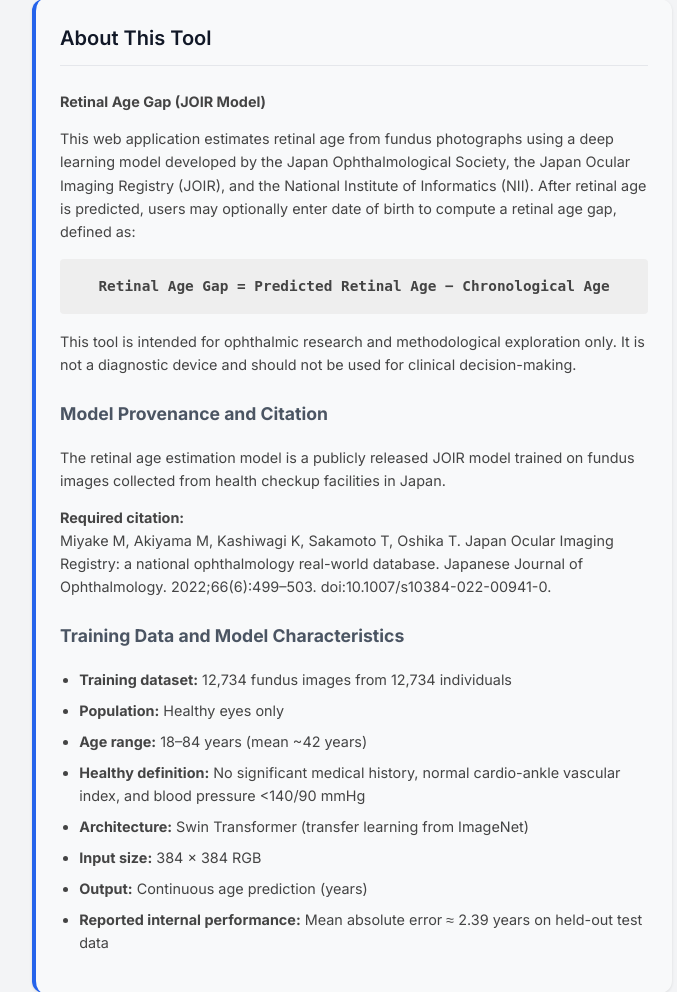
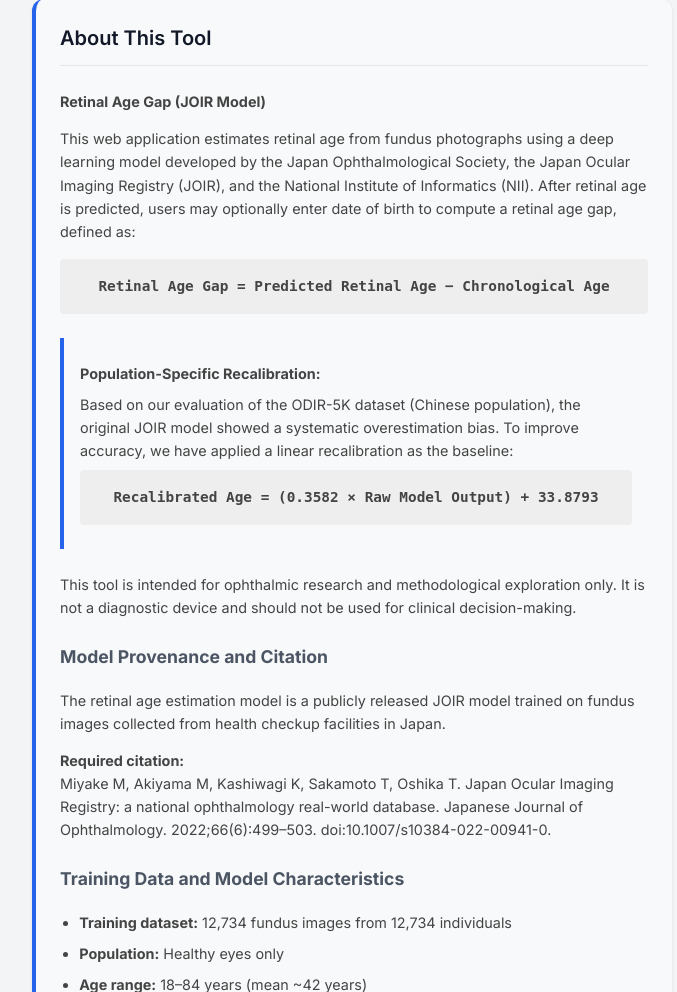
Before and after one commit to JafferLab/Retinal-Age-Gap-Research, a FastAPI app: page / in a window 1280 px wide. Shown: the part 610-1602 px from the top of the page, without its empty margins (288-965 px from the left). Run offline with FastAPI, Linux system fonts and the light colour scheme.

Commit message:
Implement population-specific recalibration as baseline

```diff
--- a/webapp/static/style.css
+++ b/webapp/static/style.css
@@ -301,3 +301,27 @@ input[type="date"] {
     color: #666;
     font-size: 0.8rem;
 }
+
+.recalibration-note {
+    font-size: 0.75rem;
+    color: var(--primary-color);
+    margin-top: 0.5rem;
+    font-weight: 500;
+}
+
+.recalibration-info {
+    background: rgba(var(--primary-rgb), 0.05);
+    border-left: 4px solid var(--primary-color);
+    padding: 1rem;
+    margin: 1.5rem 0;
+    border-radius: 0 8px 8px 0;
+}
+
+.recalibration-info p {
+    margin: 0.5rem 0;
+}
+
+.recalibration-info .formula {
+    margin-top: 0.5rem;
+    font-weight: 600;
+}
--- a/webapp/templates/index.html
+++ b/webapp/templates/index.html
@@ -65,6 +65,7 @@
                     <span class="label">Predicted Retinal Age</span>
                     <span class="value" id="predicted-age">--</span>
                     <span class="unit">years</span>
+                    <div class="recalibration-note">Recalibrated for improved accuracy</div>
                 </div>
                 <div class="result-item">
                     <span class="label">QC Status</span>
@@ -122,6 +123,15 @@
                     National Institute of Informatics (NII). After retinal age is predicted, users may optionally enter
                     date of birth to compute a retinal age gap, defined as:</p>
                 <p class="formula">Retinal Age Gap = Predicted Retinal Age − Chronological Age</p>
+
+                <div class="recalibration-info">
+                    <p><strong>Population-Specific Recalibration:</strong></p>
+                    <p>Based on our evaluation of the ODIR-5K dataset (Chinese population), the original JOIR model
+                        showed a systematic overestimation bias. To improve accuracy, we have applied a linear
+                        recalibration as the baseline:</p>
+                    <p class="formula">Recalibrated Age = (0.3582 × Raw Model Output) + 33.8793</p>
+                </div>
+
                 <p>This tool is intended for ophthalmic research and methodological exploration only. It is not a
                     diagnostic device and should not be used for clinical decision-making.</p>
 
```
Also changed, not shown: webapp/model_utils.py (+6 -2 lines).
